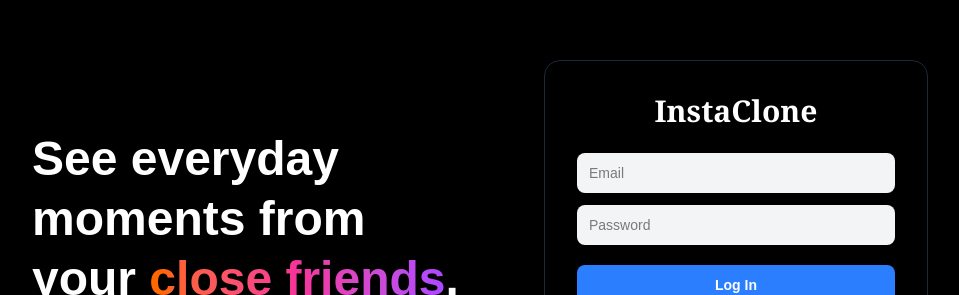
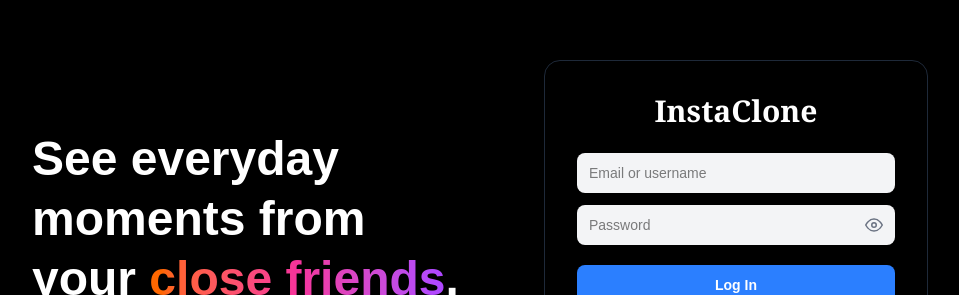
Before and after one commit to JyotiKumari1277-ux/instaclone-frontend, a Next.js app: page /login in a window 1280 px wide. Shown: the part 181-476 px from the top of the page, without its empty margins (160-1119 px from the left). Built offline with nearby package versions, Linux system fonts and the light colour scheme; no server answers.

Commit message:
Add email or username login with password toggle

```diff
--- a/app/login/page.tsx
+++ b/app/login/page.tsx
@@ -4,11 +4,13 @@ import { useState } from "react";
 import { useRouter } from "next/navigation";
 import Link from "next/link";
 import api from "@/lib/api";
+import { FiEye, FiEyeOff } from "react-icons/fi";
 
 export default function Login() {
   const router = useRouter();
-  const [email, setEmail] = useState("");
+  const [identifier, setIdentifier] = useState("");
   const [password, setPassword] = useState("");
+  const [showPassword, setShowPassword] = useState(false);
   const [error, setError] = useState("");
   const [loading, setLoading] = useState(false);
 
@@ -18,7 +20,7 @@ export default function Login() {
     setLoading(true);
 
     try {
-      const res = await api.post("/auth/login", { email, password });
+      const res = await api.post("/auth/login", { identifier, password });
       localStorage.setItem("token", res.data.token);
       localStorage.setItem("user", JSON.stringify(res.data.user));
       router.push("/");
@@ -32,7 +34,6 @@ export default function Login() {
   return (
     <div className="min-h-screen bg-black text-white flex items-center justify-center px-4 py-10">
       <div className="w-full max-w-4xl flex flex-col md:flex-row items-center gap-10 md:gap-20">
-        {/* Left side - branding */}
         <div className="flex-1 text-center md:text-left order-2 md:order-1">
           <h1 className="text-3xl md:text-5xl font-bold leading-tight">
             See everyday moments from your{" "}
@@ -43,7 +44,6 @@ export default function Login() {
           </h1>
         </div>
 
-        {/* Right side - login card (original style kept) */}
         <div className="w-full max-w-sm order-1 md:order-2">
           <div className="border border-gray-800 rounded-2xl p-8 bg-black">
             <h2 className="text-3xl font-bold text-center mb-6 font-serif">
@@ -58,21 +58,31 @@ export default function Login() {
 
             <form onSubmit={handleSubmit} className="flex flex-col gap-3">
               <input
-                type="email"
-                placeholder="Email"
-                value={email}
-                onChange={(e) => setEmail(e.target.value)}
+                type="text"
+                placeholder="Email or username"
+                value={identifier}
+                onChange={(e) => setIdentifier(e.target.value)}
                 required
                 className="bg-gray-100 text-black rounded-lg px-3 py-2.5 text-sm focus:outline-none"
               />
+
+              <div className="relative">
                 <input
-                type="password"
+                  type={showPassword ? "text" : "password"}
                   placeholder="Password"
                   value={password}
                   onChange={(e) => setPassword(e.target.value)}
                   required
-                className="bg-gray-100 text-black rounded-lg px-3 py-2.5 text-sm focus:outline-none"
+                  className="w-full bg-gray-100 text-black rounded-lg px-3 py-2.5 pr-10 text-sm focus:outline-none"
                 />
+                <button
+                  type="button"
+                  onClick={() => setShowPassword(!showPassword)}
+                  className="absolute right-3 top-1/2 -translate-y-1/2 text-gray-500"
+                >
+                  {showPassword ? <FiEyeOff size={18} /> : <FiEye size={18} />}
+                </button>
+              </div>
 
               <button
                 type="submit"
```
Lines whose indentation alone changed are shown as unchanged.
